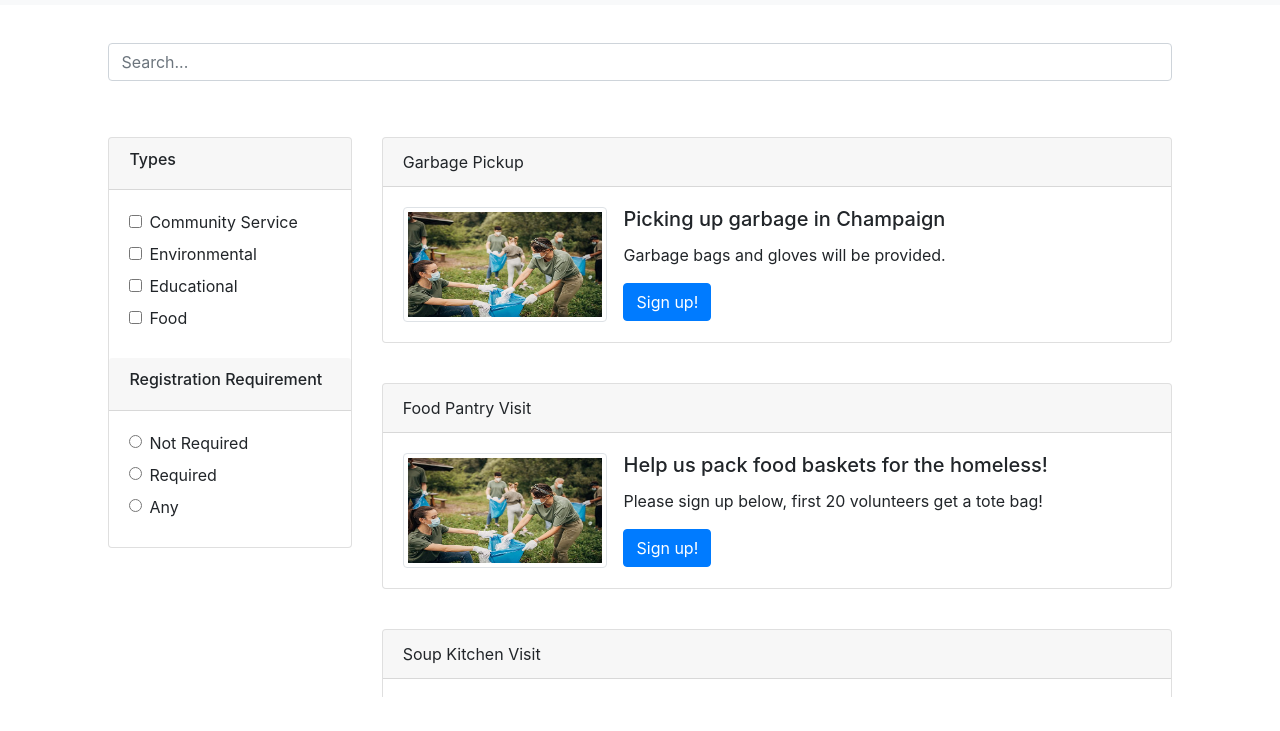
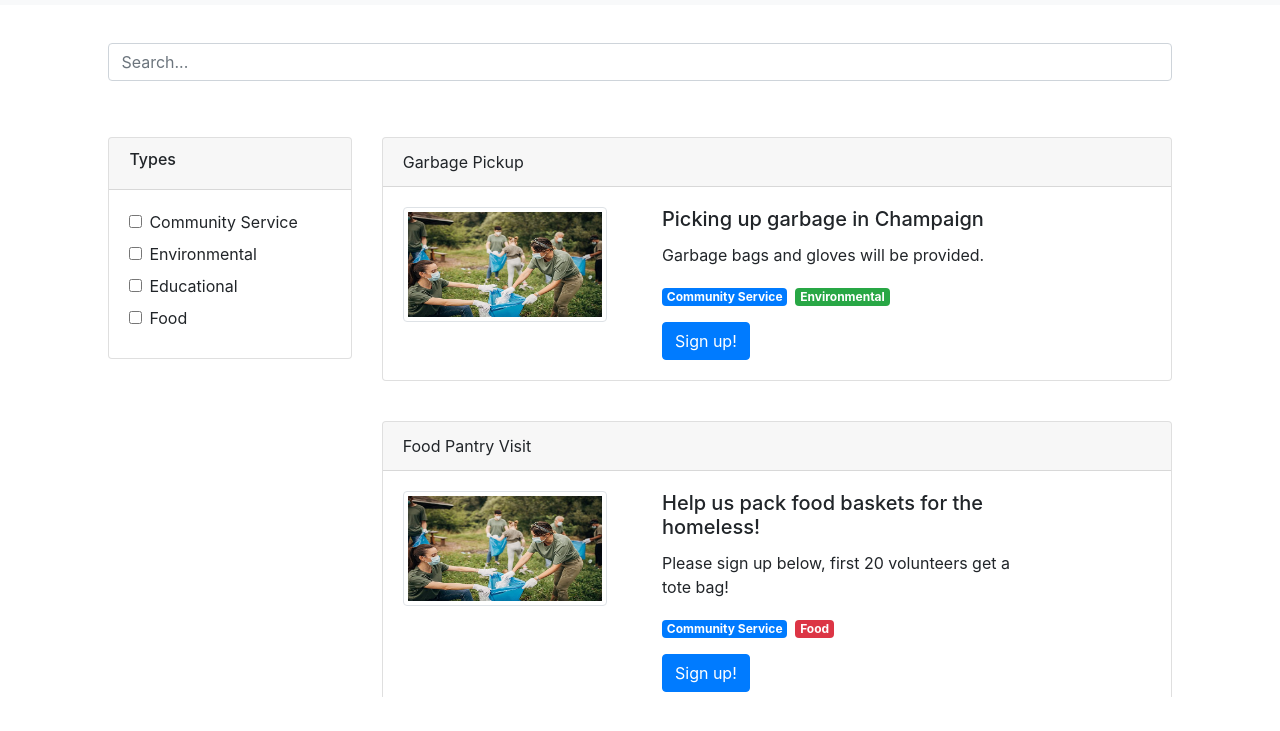
Before and after one commit to CS196Illinois/Group33-FA23, a plain HTML site: page Project/Frontend/Events/events.html in a window 1280 px wide. Shown: the part 51-782 px from the top of the page. Drawn offline with nearby package versions, Linux system fonts and the light colour scheme.

Commit message:
added badges for tags, removed console logs and registration required radios

```diff
--- a/Project/Frontend/Events/events.html
+++ b/Project/Frontend/Events/events.html
@@ -70,7 +70,7 @@
                         </div>
                     </article> <!-- card-group-item.// -->
 
-                    <article class="card-group-item">
+                    <!-- <article class="card-group-item">
                         <header class="card-header">
                             <h6 class="title">Registration Requirement</h6>
                         </header>
@@ -94,9 +94,9 @@
                                         Any
                                     </span>
                                 </label>
-                            </div> <!-- card-body.// -->
+                            </div>
                         </div>
-                    </article> <!-- card-group-item.// -->
+                    </article> --> <!-- card-group-item.// -->
                 </div> <!-- card.// -->
             </div>
             <div class="col-lg-9 scrollit" id="eventList">
--- a/Project/Frontend/Events/events.js
+++ b/Project/Frontend/Events/events.js
@@ -1,3 +1,4 @@
+// event card data
 var data = {
     0: {
         title: "Garbage Pickup",
@@ -43,55 +44,62 @@ var data = {
     }
 }
 
+// colors for badges
+var colors = {
+    "Community Service": "primary",
+    "Environmental": "success",
+    "Educational": "warning",
+    "Food": "danger"
+}
+
 var searchBar = document.getElementById("search")
 var checks = document.getElementsByClassName("filterBox")
 var shownCards = []
 
 searchBar.addEventListener("input", updateSearch)
 
+// this function updates the cards that show when the input within the search box changes
 function updateSearch(e) {
     var value = 0
+    // if this function is run outside of the event handler, it won't pass an Event object
     try {
         value = e.target.value.toLowerCase()
     } catch {
         console.log("caught")
         value = e.value.toLowerCase()
     }
+    // checks if event cards contain search terms
     for (let i = 0; i < Object.keys(data).length; i++) {
         var shouldShow = data[i].title.toLowerCase().includes(value) || data[i].subtitle.toLowerCase().includes(value) || data[i].desc.toLowerCase().includes(value)
         console.log(shouldShow)
         var card = document.getElementsByClassName("entryNum" + i)[0]
         card.classList.toggle("hide", !shouldShow)
         console.log(shownCards)
+        // if the filter indicates that certain cards should NOT be shown, don't show them
         if (!(shownCards.includes(card)) && shownCards.length != 0) {
             card.classList.toggle("hide", true)
         }
     }
 }
 
+// this function updates the cards that show when a checkbox is pressed
 function newCheck() {
     var allChecked = []
     shownCards = []
     console.log(checks.length)
 
+    // checks which boxes are marked
     for (i = 0; i < checks.length; i++) {
-        console.log(i)
         if (checks[i].checked) {
             allChecked.push(checks[i].value)
-            console.log("marked")
-            console.log(checks[i].value)
         }
     }
-    console.log(allChecked)
+
+    // displays/hides cards depending on filter
     for (i = 0; i < Object.keys(data).length; i++) {
-        console.log(i)
         var check = document.getElementsByClassName("entryNum" + i)[0]
         var shouldShow = true
-        console.log(allChecked.length)
-        checkLength = allChecked.length
-        if (checkLength.length == 0) {checkLength = 1}
         for (j = 0; j < allChecked.length; j++) {
-            console.log("hi")
             if (!(data[i]["tags"].includes(allChecked[j]))) {
                 shouldShow = false
             }
@@ -99,49 +107,56 @@ function newCheck() {
         check.classList.toggle("hide", !shouldShow)
         if (shouldShow) {shownCards.push(check)}
     }
-    console.log("--------------")
-    console.log(searchBar.value)
     updateSearch(searchBar)
 }
 
 function init() {
     var height = screen.height
     var list = document.getElementsByClassName("scrollit")[0]
-    console.log(list)
+    var content = ``
     list.style.height = height / 2
 
     for (let i = 0; i < 7; i++) {
         var entry = data[i]
+
+        // first card must have special ID for proper CSS
         if (i == 0) {
-            list.innerHTML += `
-        <div class="card eventCard entryNum${i}" id = "firstEvent">
+            content += `<div class="card eventCard entryNum${i}" id = "firstEvent">`
+        } else {
+            content += `<div class="card eventCard entryNum${i}">`
+        }
+
+        // dynamically creates cards
+        content += `
             <div class="card-header">
                 ${entry.title}
             </div>
             <div class="card-body">
+                <div class="row">
+                    <div class="col-4">
                         <img class="float-left img-thumbnail mr-3" style="width: 16cqw; height: 9cqw;" src="./sample1.jpg">
+                    </div>
+                    <div class="col-6">
                         <h5 class="card-title">${entry.subtitle}</h5>
                         <p class="card-text">${entry.desc}</p>
+            `
+
+        // dynamically creates filter badges
+        for (let i = 0; i < entry["tags"].length; i++) {
+            content += `<span class="badge bg-${colors[entry.tags[i]]} text-white mb-3 mr-2">${entry.tags[i]}</span>`
+        }
+
+        // finishes event cards
+        content += `
+        <br>
         <a href="../Apply/apply.html" class="btn btn-primary">Sign up!</a>
         </div>
         </div>
-        `
-            continue
-        }
-        list.innerHTML += `
-        <div class="card eventCard entryNum${i}">
-            <div class="card-header">
-                ${entry.title}
-            </div>
-            <div class="card-body">
-            <img class="float-left img-thumbnail mr-3" style="width: 16cqw; height: 9cqw;" src="./sample1.jpg">
-                <h5 class="card-title">${entry.subtitle}</h5>
-                <p class="card-text">${entry.desc}</p>
-                <a href="../Apply/apply.html" class="btn btn-primary">Sign up!</a>
         </div>
         </div>
         `
     }
+    list.innerHTML += content
 }
 
 window.onload = init
```
Lines whose indentation alone changed are shown as unchanged.
